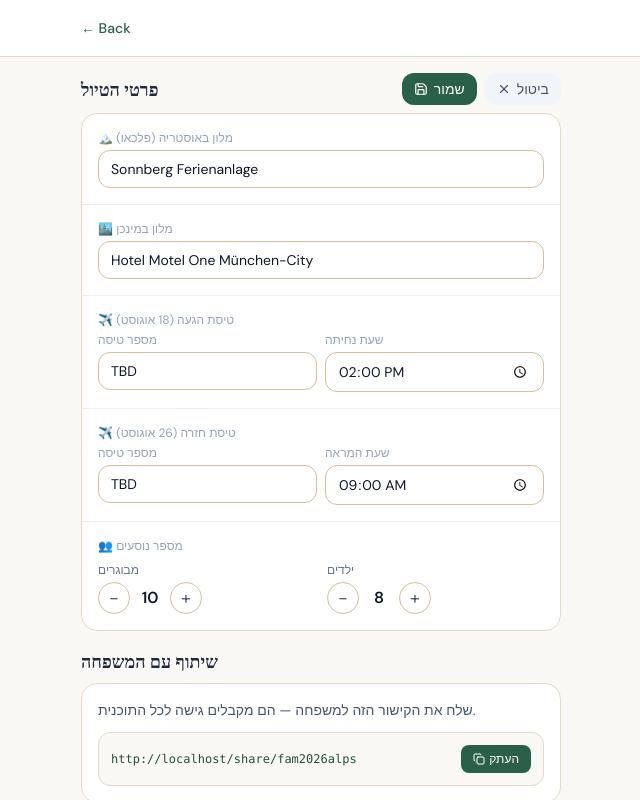
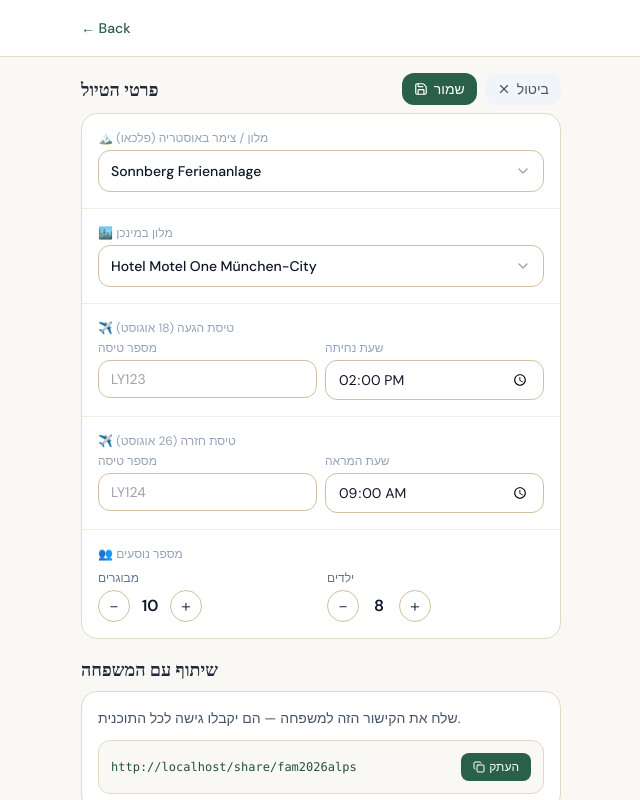
Before and after one commit to tomerbechavod/wanderfam, a Next.js app: page /trip/alps-bavaria-2026/settings in a window 1280 px wide. Both pictures are taken after a click on the button "עריכה". Shown: the top 800 px of the page, without its empty margins (319-959 px from the left). Built offline with nearby package versions, Linux system fonts and the light colour scheme; a web font is replaced by a local one.

Commit message:
Update page.tsx

```diff
--- a/src/app/trip/[slug]/settings/page.tsx
+++ b/src/app/trip/[slug]/settings/page.tsx
@@ -1,7 +1,7 @@
 'use client'
 
 import { useState, useEffect } from 'react'
-import { Check, Copy, ExternalLink, Save, Edit3, X } from 'lucide-react'
+import { Check, Copy, ExternalLink, Save, Edit3, X, ChevronDown } from 'lucide-react'
 import TopBar from '@/components/layout/TopBar'
 
 interface TripSettings {
@@ -20,10 +20,111 @@ const DEFAULT_SETTINGS: TripSettings = {
   hotel_munich: 'Hotel Motel One München-City',
   arrival_time: '14:00',
   departure_time: '09:00',
-  flight_arrival: 'TBD',
-  flight_departure: 'TBD',
+  flight_arrival: '',
+  flight_departure: '',
   adults: 10,
   children: 8,
+}
+
+const FLACHAU_HOTELS = [
+  { name: 'Sonnberg Ferienanlage', rating: 4.8, type: 'צימר / אפרטמנט' },
+  { name: 'Hotel Felsenhof', rating: 4.8, type: 'מלון משפחות ⭐ מומלץ מאוד' },
+  { name: 'Hotel Tirolerhof', rating: 4.8, type: 'מלון עם ספא ובריכה' },
+  { name: 'das Goldners', rating: 4.9, type: 'מלון בוטיק קטן' },
+  { name: 'Landhotel Hinteraigengut', rating: 4.8, type: 'חווה אלפינית' },
+  { name: 'Hotel loj', rating: 4.6, type: 'מלון עם מסעדה' },
+  { name: 'Hotel Flachauerhof', rating: 4.6, type: 'מלון עם ספא' },
+  { name: 'Stadler Aparthotel', rating: 4.8, type: 'אפרטמנטים' },
+  { name: 'Hotel Garni Tannenhof', rating: 4.4, type: 'פנסיון קטן' },
+  { name: 'אחר (הכנס ידנית)', rating: 0, type: '' },
+]
+
+const MUNICH_HOTELS = [
+  { name: 'Hotel Motel One München-City', rating: 4.3, type: 'מלון עיר מרכזי' },
+  { name: 'Platzl Hotel', rating: 4.5, type: 'ליד מריינפלץ ⭐ מומלץ' },
+  { name: 'Holiday Inn Munich City Centre', rating: 4.2, type: 'מלון שרשרת מרכזי' },
+  { name: 'Hilton Munich City', rating: 4.4, type: 'הילטון ליד הנהר' },
+  { name: 'Hotel Eder', rating: 4.4, type: 'מלון נעים ליד המרכז' },
+  { name: 'Hotel Europäischer Hof', rating: 4.3, type: 'ליד תחנת הרכבת' },
+  { name: 'Brunnenhof City Center Hotel', rating: 4.1, type: 'מלון תקציב' },
+  { name: 'אחר (הכנס ידנית)', rating: 0, type: '' },
+]
+
+function HotelDropdown({
+  value,
+  onChange,
+  options,
+  label,
+}: {
+  value: string
+  onChange: (v: string) => void
+  options: typeof FLACHAU_HOTELS
+  label: string
+}) {
+  const [open, setOpen] = useState(false)
+  const [custom, setCustom] = useState(false)
+  const [customVal, setCustomVal] = useState('')
+
+  const selected = options.find(o => o.name === value)
+  const isCustom = !selected && value !== ''
+
+  useEffect(() => {
+    if (isCustom) { setCustom(true); setCustomVal(value) }
+  }, [])
+
+  return (
+    <div>
+      <p className="text-xs text-slate-400 mb-1">{label}</p>
+      {custom || isCustom ? (
+        <div className="flex gap-2">
+          <input
+            value={customVal}
+            onChange={e => { setCustomVal(e.target.value); onChange(e.target.value) }}
+            className="flex-1 border border-sand-300 rounded-xl px-3 py-2 text-sm outline-none focus:border-forest-400"
+            placeholder="שם המלון"
+            autoFocus
+          />
+          <button onClick={() => { setCustom(false); setCustomVal(''); onChange(options[0].name) }}
+            className="text-xs text-slate-400 px-2">✕</button>
+        </div>
+      ) : (
+        <div className="relative">
+          <button
+            onClick={() => setOpen(!open)}
+            className="w-full flex items-center justify-between border border-sand-300 rounded-xl px-3 py-2.5 text-sm bg-white text-right"
+          >
+            <span className="font-medium text-slate-900 truncate">{value || 'בחר מלון'}</span>
+            <ChevronDown size={16} className={`text-slate-400 flex-shrink-0 transition-transform ${open ? 'rotate-180' : ''}`} />
+          </button>
+          {open && (
+            <div className="absolute z-50 top-full mt-1 w-full bg-white border border-sand-200 rounded-xl shadow-lg overflow-hidden">
+              {options.map(opt => (
+                <button
+                  key={opt.name}
+                  onClick={() => {
+                    if (opt.name === 'אחר (הכנס ידנית)') {
+                      setCustom(true); setOpen(false)
+                    } else {
+                      onChange(opt.name); setOpen(false)
+                    }
+                  }}
+                  className="w-full flex items-center justify-between px-3 py-2.5 hover:bg-sand-50 text-right border-b border-sand-100 last:border-0"
+                >
+                  <div className="text-right">
+                    <p className="text-sm font-medium text-slate-900">{opt.name}</p>
+                    {opt.type && <p className="text-xs text-slate-400">{opt.type}</p>}
+                  </div>
+                  {opt.rating > 0 && (
+                    <span className="text-xs font-medium text-amber-600 flex-shrink-0 ml-2">⭐ {opt.rating}</span>
+                  )}
+                </button>
+              ))}
+            </div>
+          )}
+        </div>
+      )}
+    </div>
+  )
 }
 
 export default function SettingsPage({ params }: { params: { slug: string } }) {
@@ -70,29 +171,23 @@ export default function SettingsPage({ params }: { params: { slug: string } }) {
       <TopBar tripSlug={params.slug} showBack backHref={`/trip/${params.slug}`} title="הגדרות הטיול" />
       <main className="max-w-lg mx-auto pb-24 px-4 pt-4 space-y-4">
 
-        {/* Trip Details Edit */}
+        {/* Trip Details */}
         <div>
           <div className="flex items-center justify-between mb-2">
             <h2 className="font-serif text-lg font-semibold text-slate-800">פרטי הטיול</h2>
             {!editing ? (
-              <button
-                onClick={() => setEditing(true)}
-                className="flex items-center gap-1.5 text-sm text-forest-600 border border-forest-300 px-3 py-1.5 rounded-xl"
-              >
+              <button onClick={() => setEditing(true)}
+                className="flex items-center gap-1.5 text-sm text-forest-600 border border-forest-300 px-3 py-1.5 rounded-xl">
                 <Edit3 size={14} /> עריכה
               </button>
             ) : (
               <div className="flex gap-2">
-                <button
-                  onClick={save}
-                  className="flex items-center gap-1.5 text-sm bg-forest-600 text-white px-3 py-1.5 rounded-xl"
-                >
+                <button onClick={save}
+                  className="flex items-center gap-1.5 text-sm bg-forest-600 text-white px-3 py-1.5 rounded-xl">
                   <Save size={14} /> שמור
                 </button>
-                <button
-                  onClick={cancel}
-                  className="flex items-center gap-1.5 text-sm bg-slate-100 text-slate-600 px-3 py-1.5 rounded-xl"
-                >
+                <button onClick={cancel}
+                  className="flex items-center gap-1.5 text-sm bg-slate-100 text-slate-600 px-3 py-1.5 rounded-xl">
                   <X size={14} /> ביטול
                 </button>
               </div>
@@ -109,31 +204,35 @@ export default function SettingsPage({ params }: { params: { slug: string } }) {
 
             {/* Hotel Flachau */}
             <div className="p-4">
-              <p className="text-xs text-slate-400 mb-1">🏔️ מלון באוסטריה (פלכאו)</p>
               {editing ? (
-                <input
+                <HotelDropdown
+                  label="🏔️ מלון / צימר באוסטריה (פלכאו)"
                   value={draft.hotel_flachau}
-                  onChange={e => setDraft({ ...draft, hotel_flachau: e.target.value })}
-                  className="w-full border border-sand-300 rounded-xl px-3 py-2 text-sm outline-none focus:border-forest-400"
-                  placeholder="שם המלון או הצימר"
+                  onChange={v => setDraft({ ...draft, hotel_flachau: v })}
+                  options={FLACHAU_HOTELS}
                 />
               ) : (
-                <p className="text-sm font-medium text-slate-900">{settings.hotel_flachau}</p>
+                <>
+                  <p className="text-xs text-slate-400 mb-1">🏔️ מלון באוסטריה (פלכאו)</p>
+                  <p className="text-sm font-medium text-slate-900">{settings.hotel_flachau}</p>
+                </>
               )}
             </div>
 
             {/* Hotel Munich */}
             <div className="p-4">
-              <p className="text-xs text-slate-400 mb-1">🏙️ מלון במינכן</p>
               {editing ? (
-                <input
+                <HotelDropdown
+                  label="🏙️ מלון במינכן"
                   value={draft.hotel_munich}
-                  onChange={e => setDraft({ ...draft, hotel_munich: e.target.value })}
-                  className="w-full border border-sand-300 rounded-xl px-3 py-2 text-sm outline-none focus:border-forest-400"
-                  placeholder="שם המלון"
+                  onChange={v => setDraft({ ...draft, hotel_munich: v })}
+                  options={MUNICH_HOTELS}
                 />
               ) : (
-                <p className="text-sm font-medium text-slate-900">{settings.hotel_munich}</p>
+                <>
+                  <p className="text-xs text-slate-400 mb-1">🏙️ מלון במינכן</p>
+                  <p className="text-sm font-medium text-slate-900">{settings.hotel_munich}</p>
+                </>
               )}
             </div>
 
@@ -144,26 +243,21 @@ export default function SettingsPage({ params }: { params: { slug: string } }) {
                 <div className="grid grid-cols-2 gap-2">
                   <div>
                     <p className="text-xs text-slate-400 mb-1">מספר טיסה</p>
-                    <input
-                      value={draft.flight_arrival}
+                    <input value={draft.flight_arrival}
                       onChange={e => setDraft({ ...draft, flight_arrival: e.target.value })}
                       className="w-full border border-sand-300 rounded-xl px-3 py-2 text-sm outline-none focus:border-forest-400"
-                      placeholder="LY123"
-                    />
+                      placeholder="LY123" />
                   </div>
                   <div>
                     <p className="text-xs text-slate-400 mb-1">שעת נחיתה</p>
-                    <input
-                      type="time"
-                      value={draft.arrival_time}
+                    <input type="time" value={draft.arrival_time}
                       onChange={e => setDraft({ ...draft, arrival_time: e.target.value })}
-                      className="w-full border border-sand-300 rounded-xl px-3 py-2 text-sm outline-none focus:border-forest-400"
-                    />
+                      className="w-full border border-sand-300 rounded-xl px-3 py-2 text-sm outline-none focus:border-forest-400" />
                   </div>
                 </div>
               ) : (
                 <p className="text-sm font-medium text-slate-900">
-                  {settings.flight_arrival !== 'TBD' ? settings.flight_arrival + ' · ' : ''}{settings.arrival_time}
+                  {settings.flight_arrival ? settings.flight_arrival + ' · ' : ''}{settings.arrival_time}
                 </p>
               )}
             </div>
@@ -175,26 +269,21 @@ export default function SettingsPage({ params }: { params: { slug: string } }) {
                 <div className="grid grid-cols-2 gap-2">
                   <div>
                     <p className="text-xs text-slate-400 mb-1">מספר טיסה</p>
-                    <input
-                      value={draft.flight_departure}
+                    <input value={draft.flight_departure}
                       onChange={e => setDraft({ ...draft, flight_departure: e.target.value })}
                       className="w-full border border-sand-300 rounded-xl px-3 py-2 text-sm outline-none focus:border-forest-400"
-                      placeholder="LY124"
-                    />
+                      placeholder="LY124" />
                   </div>
                   <div>
                     <p className="text-xs text-slate-400 mb-1">שעת המראה</p>
-                    <input
-                      type="time"
-                      value={draft.departure_time}
+                    <input type="time" value={draft.departure_time}
                       onChange={e => setDraft({ ...draft, departure_time: e.target.value })}
-                      className="w-full border border-sand-300 rounded-xl px-3 py-2 text-sm outline-none focus:border-forest-400"
-                    />
+                      className="w-full border border-sand-300 rounded-xl px-3 py-2 text-sm outline-none focus:border-forest-400" />
                   </div>
                 </div>
               ) : (
                 <p className="text-sm font-medium text-slate-900">
-                  {settings.flight_departure !== 'TBD' ? settings.flight_departure + ' · ' : ''}{settings.departure_time}
+                  {settings.flight_departure ? settings.flight_departure + ' · ' : ''}{settings.departure_time}
                 </p>
               )}
             </div>
@@ -238,7 +327,7 @@ export default function SettingsPage({ params }: { params: { slug: string } }) {
         <div>
           <h2 className="font-serif text-lg font-semibold text-slate-800 mb-2">שיתוף עם המשפחה</h2>
           <div className="bg-white rounded-2xl border border-sand-200 p-4 space-y-3">
-            <p className="text-sm text-slate-600">שלח את הקישור הזה למשפחה — הם מקבלים גישה לכל התוכנית.</p>
+            <p className="text-sm text-slate-600">שלח את הקישור הזה למשפחה — הם יקבלו גישה לכל התוכנית.</p>
             <div className="flex items-center gap-2 bg-sand-50 border border-sand-200 rounded-xl p-3">
               <p className="text-xs text-forest-700 flex-1 break-all font-mono">{shareUrl}</p>
               <button onClick={copy}
@@ -250,7 +339,7 @@ export default function SettingsPage({ params }: { params: { slug: string } }) {
           </div>
         </div>
 
-        {/* PWA */}
+        {/* Add to Home Screen */}
         <div>
           <h2 className="font-serif text-lg font-semibold text-slate-800 mb-2">הוספה למסך הבית</h2>
           <div className="bg-white rounded-2xl border border-sand-200 p-4 space-y-3">
@@ -267,15 +356,15 @@ export default function SettingsPage({ params }: { params: { slug: string } }) {
           </div>
         </div>
 
-        {/* API integrations */}
+        {/* API */}
         <div>
           <h2 className="font-serif text-lg font-semibold text-slate-800 mb-2">חיבורי API</h2>
           <div className="bg-white rounded-2xl border border-sand-200 divide-y divide-sand-100">
             {[
-              { icon: '🗺️', name: 'Google Maps', desc: 'מפה חיה + ניווט', key: 'NEXT_PUBLIC_GOOGLE_MAPS_KEY', docs: 'https://developers.google.com/maps' },
-              { icon: '🌤️', name: 'OpenWeatherMap', desc: 'תחזית אמיתית לכל יום', key: 'NEXT_PUBLIC_OPENWEATHER_KEY', docs: 'https://openweathermap.org/api' },
+              { icon: '🗺️', name: 'Google Maps', desc: 'מפה חיה + ניווט', docs: 'https://developers.google.com/maps' },
+              { icon: '🌤️', name: 'OpenWeatherMap', desc: 'תחזית אמיתית לכל יום', docs: 'https://openweathermap.org/api' },
             ].map(api => (
-              <div key={api.key} className="p-4 flex items-center gap-3">
+              <div key={api.name} className="p-4 flex items-center gap-3">
                 <span className="text-xl">{api.icon}</span>
                 <div className="flex-1">
                   <p className="font-medium text-sm text-slate-900">{api.name}</p>
```
